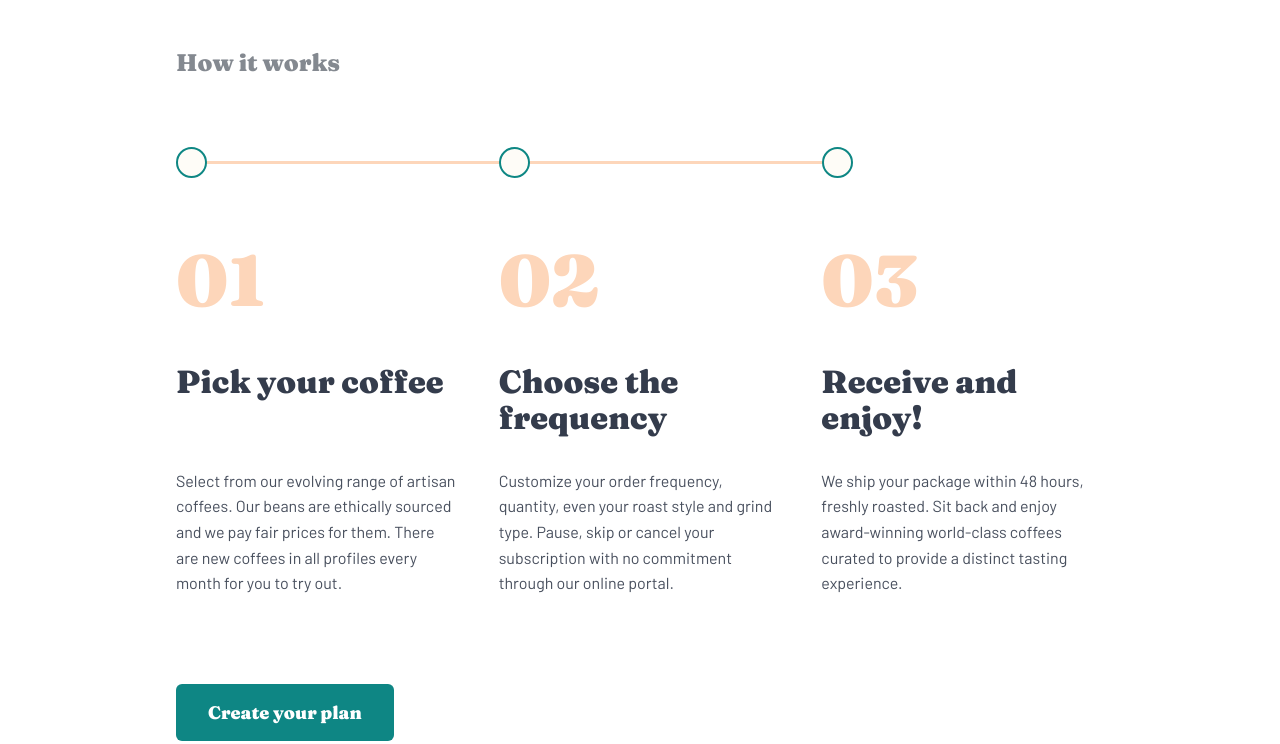
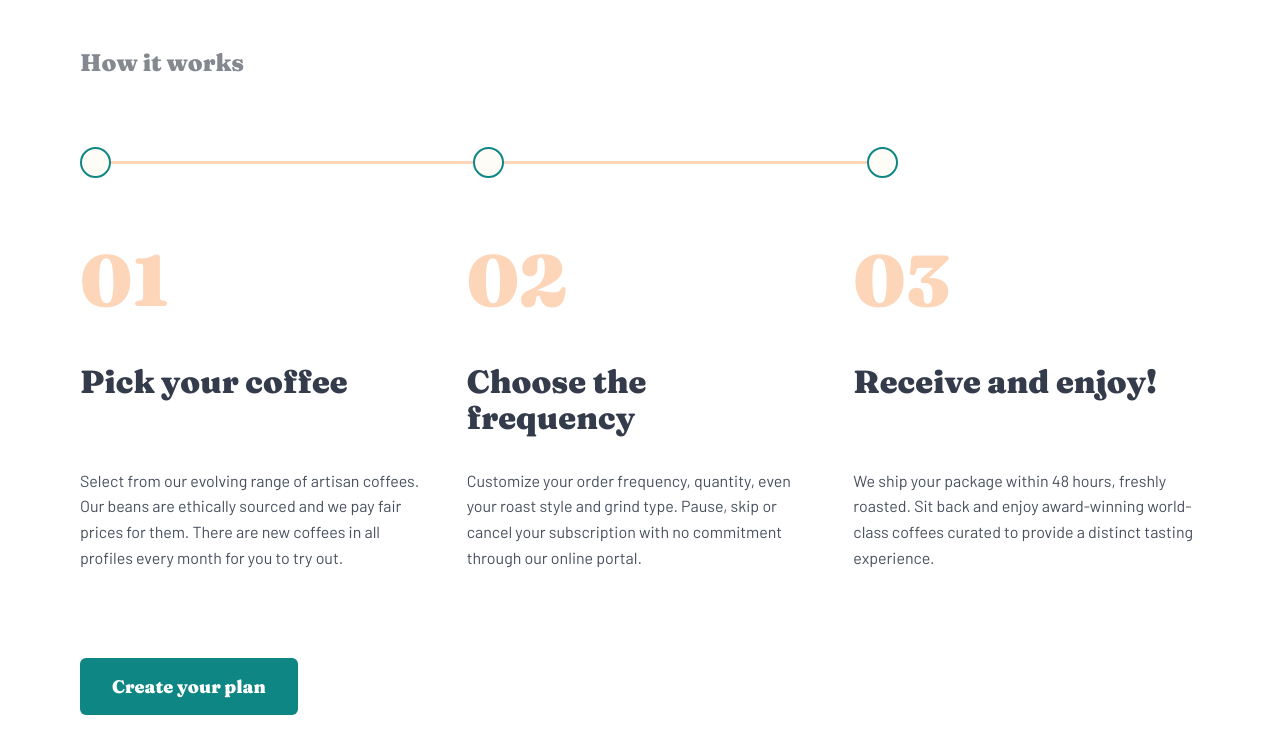
Before and after one commit to Mostafadmg/coffeeroaster-project, a website built with Vite: page index.html in a window 1280 px wide. Shown: the part 2559-3303 px from the top of the page. Built offline with nearby package versions, Linux system fonts and the light colour scheme.

Commit message:
padding step changes

```diff
--- a/scss/layout/_steps.scss
+++ b/scss/layout/_steps.scss
@@ -5,7 +5,10 @@
   align-items: center;
   gap: $spacing-500;
   margin-bottom: $spacing-1200;
-  padding-inline: $spacing-1200;
+
+  @include desktop {
+    padding-inline: $spacing-1200;
+  }
 
   &__container {
     display: flex;
```
